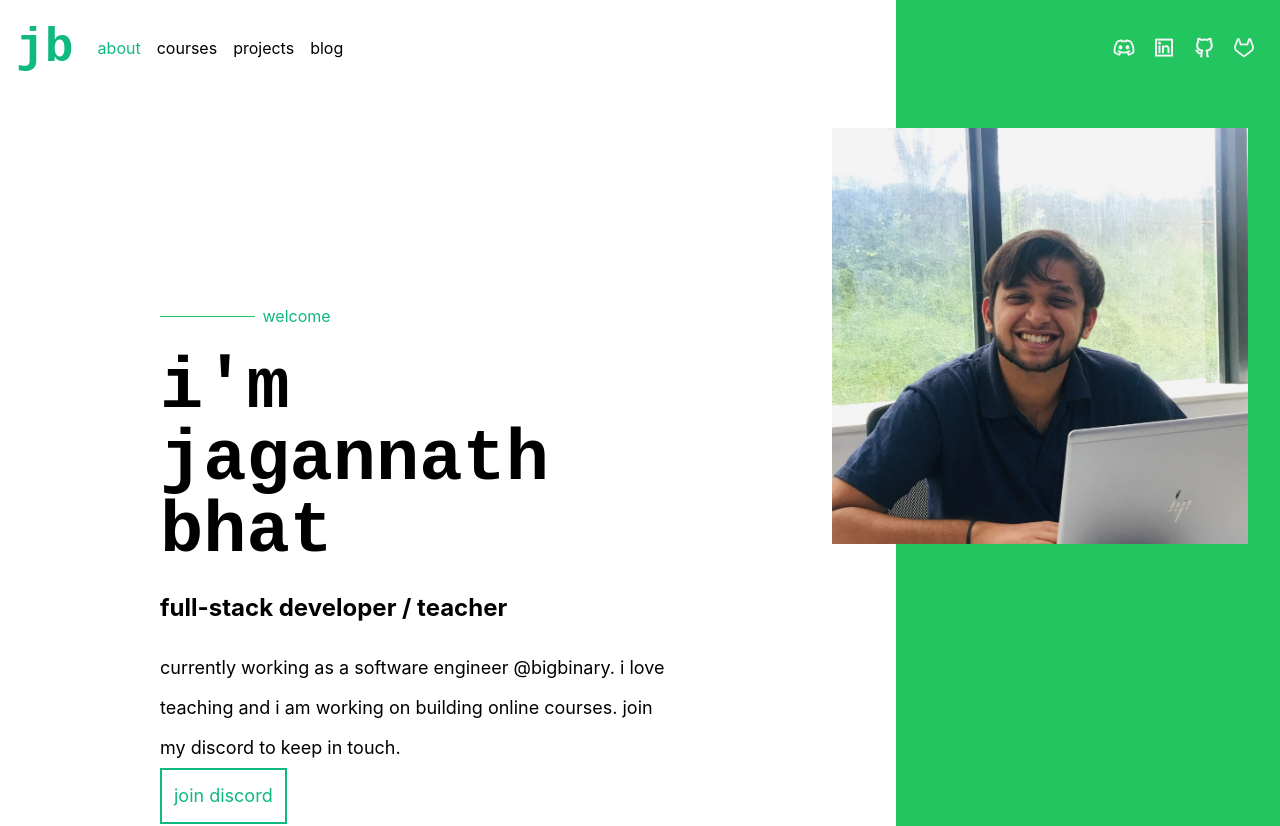
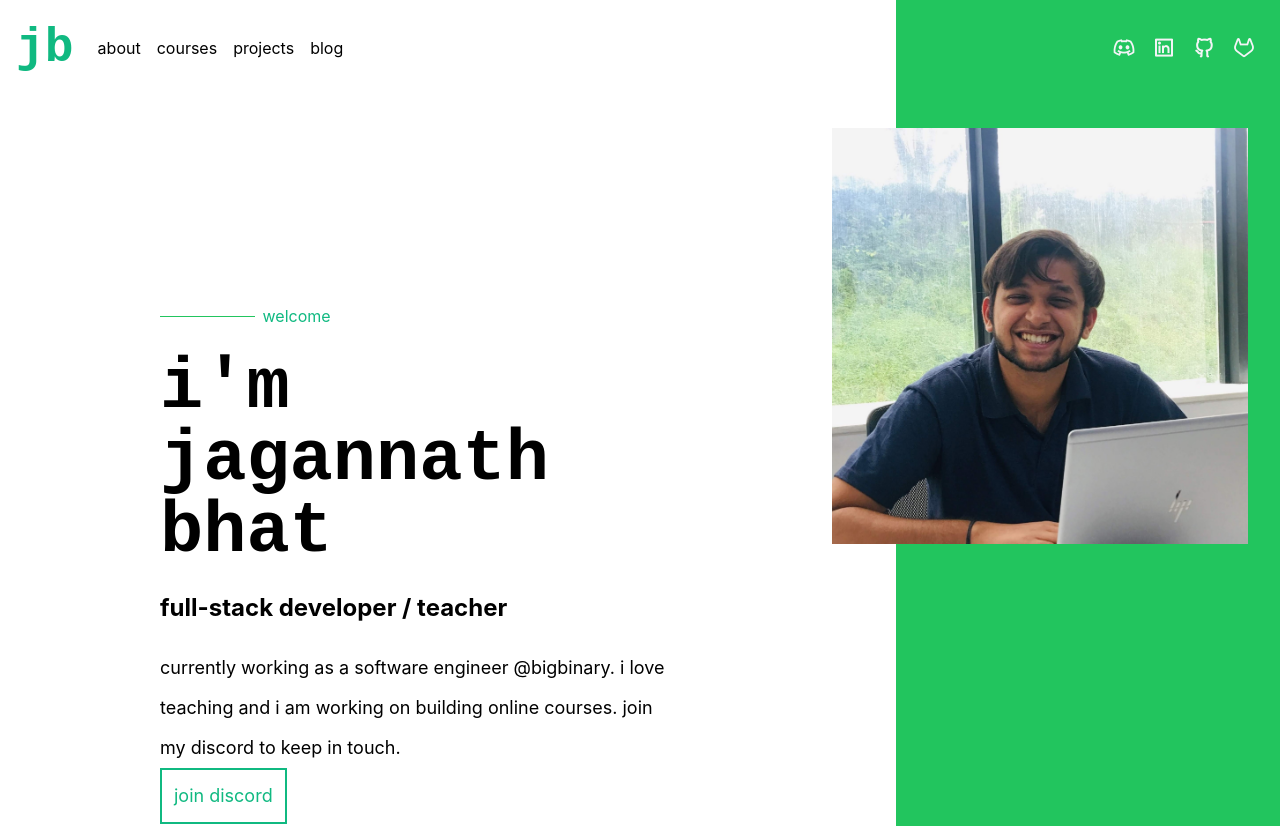
Before and after one commit to jagannathBhat/bhat.dev, a React (Create React App) app: page / in a window 1280 px wide. Shown: the top 826 px of the page. Built offline with nearby package versions, Linux system fonts and the light colour scheme.

Commit message:
add path to nav links

```diff
--- a/src/components/About/Description.js
+++ b/src/components/About/Description.js
@@ -4,7 +4,10 @@ import ProfessionalExperience from './ProfessionalExperience'
 
 const Description = () => {
   return (
-    <div className='flex flex-col items-start justify-around m-4 md:flex-row-reverse'>
+    <div
+      className='flex flex-col items-start justify-around m-4 md:flex-row-reverse'
+      id='about'
+    >
       <div className='m-4 md:w-1/3'>
         <img
           alt='jagannath bhat'
@@ -17,9 +20,7 @@ const Description = () => {
           welcome
         </span>
         <h2 className='alt-font font-bold text-7xl'>i'm jagannath bhat</h2>
-        <h3 className='font-bold text-2xl'>
-          full-stack developer / teacher{' '}
-        </h3>
+        <h3 className='font-bold text-2xl'>full-stack developer / teacher </h3>
         <p className='leading-10 text-lg'>
           currently working as a software engineer{' '}
           <a href='https://bigbinary.com/' rel='noreferrer' target='_blank'>
--- a/src/components/About/Header/MobileNav.js
+++ b/src/components/About/Header/MobileNav.js
@@ -15,8 +15,9 @@ const MobileNav = ({ setShowNav }) => {
       {LINKS.map((link, index) => (
         <a
           key={index}
-          className={index === 0 ? 'm-3 text-green-500 text-xl' : 'm-3 text-xl'}
+          className='m-3 text-xl'
           href={`#${link}`}
+          onClick={() => setShowNav(false)}
         >
           {link}
         </a>
--- a/src/components/About/Header/index.js
+++ b/src/components/About/Header/index.js
@@ -14,15 +14,7 @@ const Header = () => {
             jb
           </h1>
           {LINKS.map((link, index) => (
-            <a
-              key={index}
-              className={
-                index === 0
-                  ? 'hidden mx-2 text-green-500 md:inline'
-                  : 'hidden mx-2 md:inline'
-              }
-              href={`#${link}`}
-            >
+            <a key={index} className='hidden mx-2 md:inline' href={`#${link}`}>
               {link}
             </a>
           ))}
--- a/src/components/Blog/index.js
+++ b/src/components/Blog/index.js
@@ -5,7 +5,7 @@ import { POSTS } from './constants'
 
 const Blog = () => {
   return (
-    <div className='bg-green-50 bg-opacity-40 py-20 text-center'>
+    <div className='bg-green-50 bg-opacity-40 py-20 text-center' id='blog'>
       <h1 className='alt-font font-bold text-5xl'>blog</h1>
       <p className='mb-14 mt-2 mx-4 text-gray-500 text-lg sm:mx-auto sm:w-2/3'>
         these are some blog posts i've written and posted on{' '}
--- a/src/components/Courses/index.js
+++ b/src/components/Courses/index.js
@@ -4,7 +4,7 @@ import SubscriptionForm from './SubscriptionForm'
 
 const index = () => {
   return (
-    <div className='my-20 p-4 text-center w-full'>
+    <div className='my-20 p-4 text-center w-full' id='courses'>
       <h1 className='alt-font font-bold mb-10 text-5xl'>courses</h1>
       <div className='flex justify-center'>
         <div className='flex flex-col shadow-lg lg:flex-row lg:h-80'>
--- a/src/components/Projects/index.js
+++ b/src/components/Projects/index.js
@@ -11,7 +11,7 @@ const Projects = () => {
   const [showModal, setShowModal] = useState(false)
 
   return (
-    <div className='bg-green-50 bg-opacity-40 py-20 text-center'>
+    <div className='bg-green-50 bg-opacity-40 py-20 text-center' id='projects'>
       <h1 className='alt-font font-bold text-5xl'>projects</h1>
       <p className='mb-14 mt-2 mx-4 text-gray-500 text-lg sm:mx-auto sm:w-2/3'>
         these are some of the projects i've worked on
```
